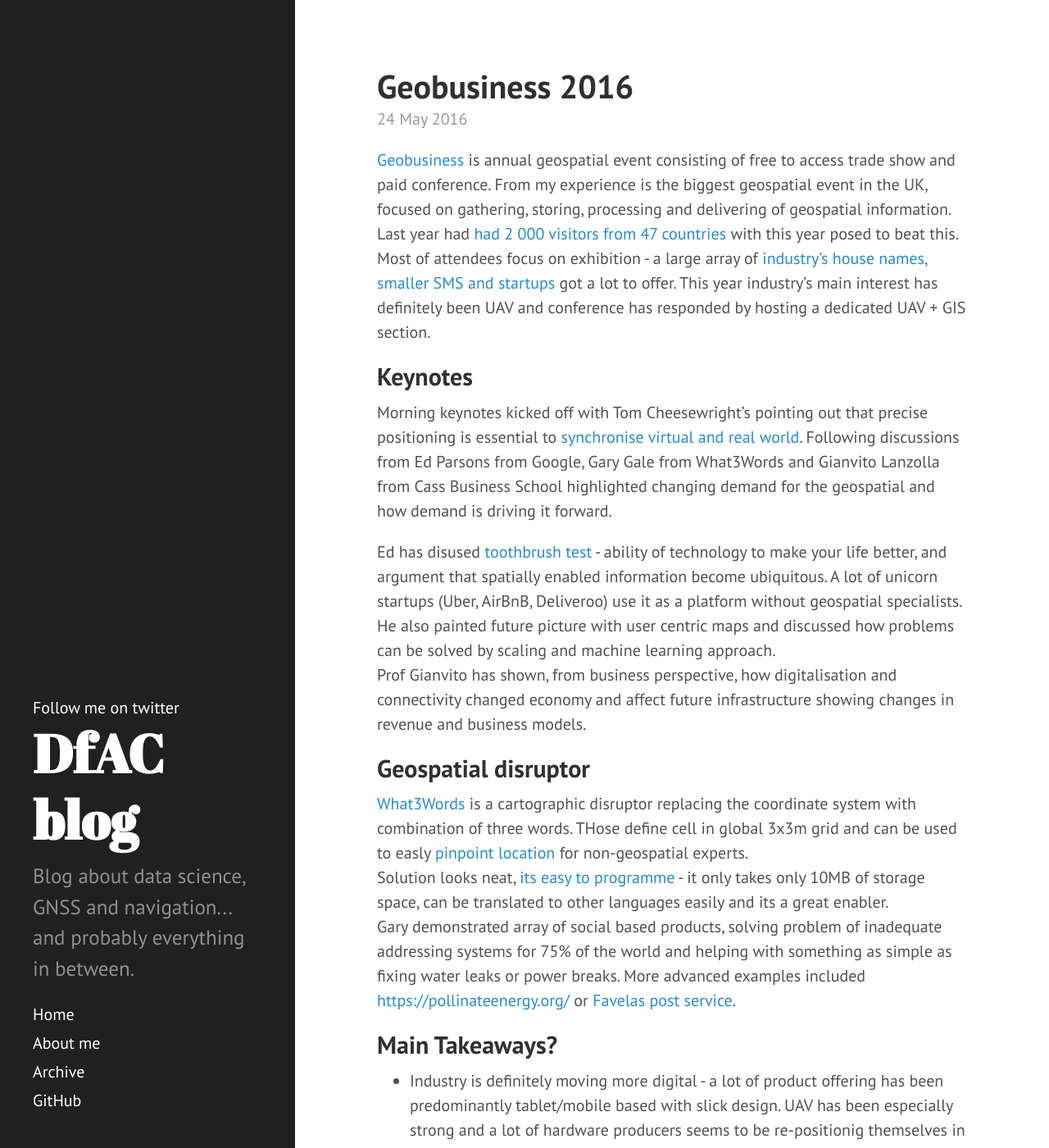
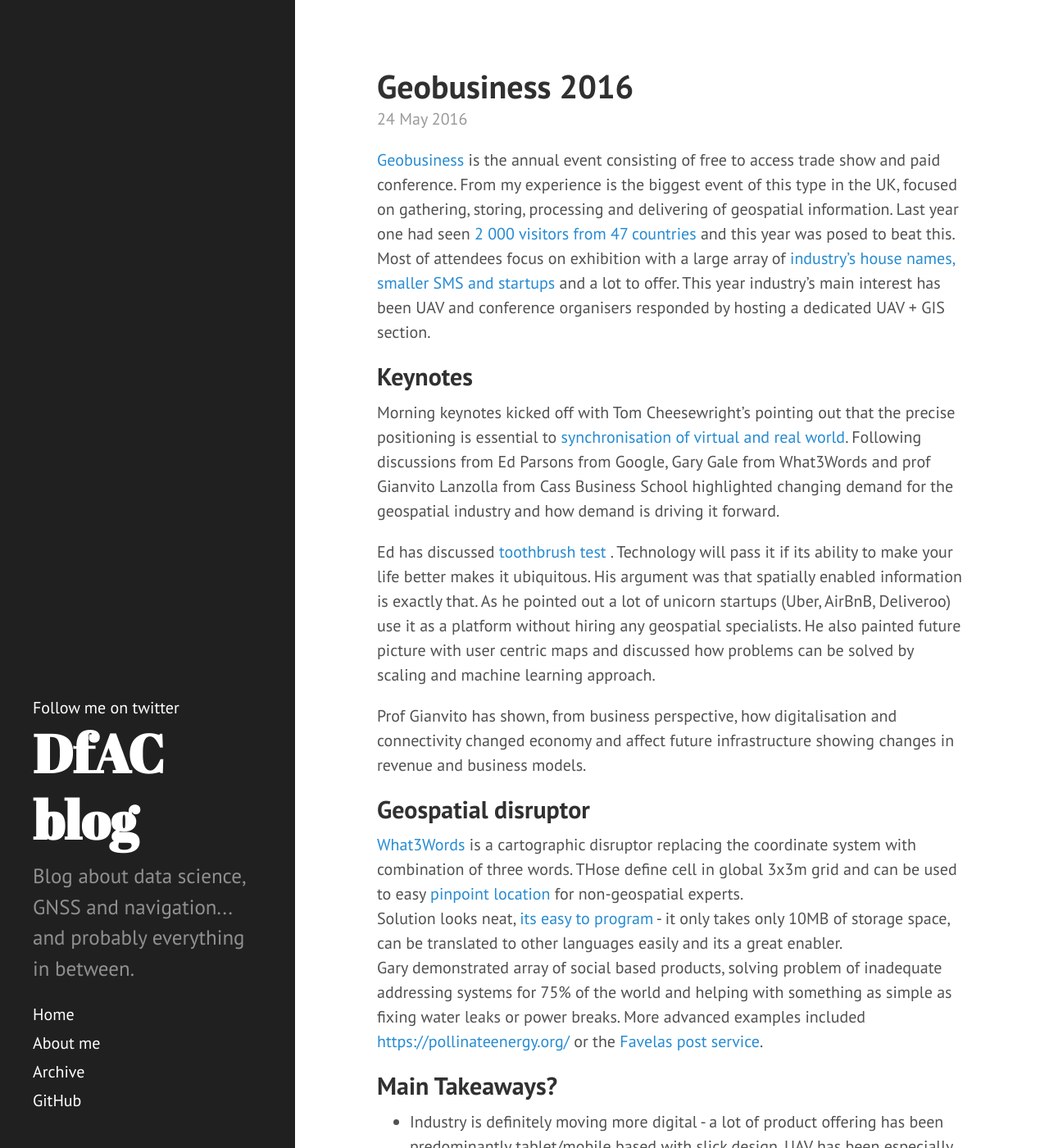
Before and after one commit to DfAC/DfAC.github.io, a Jekyll site: the page built from _posts/2016-05-24-GeoBusinessLondon2016.md, in a window 1280 px wide and 1400 px high. Shown: the whole window at 82% size. Built offline with Jekyll 4.4.1, drawn with Linux system fonts in a browser that asks for light colours; comment, search, counter and statistics services are not loaded.

Commit message:
fixing typos

```diff
--- a/_posts/2016-05-24-GeoBusinessLondon2016.md
+++ b/_posts/2016-05-24-GeoBusinessLondon2016.md
@@ -6,21 +6,22 @@ category: blog
 comments: True
 ---
 
-[Geobusiness](http://geobusinessshow.com/) is annual geospatial event consisting of free to access trade show and paid conference. From my experience is the biggest geospatial event in the UK, focused on gathering, storing, processing and delivering of geospatial information. Last year had [had 2 000 visitors from 47 countries](http://geobusinessshow.com/wp-content/uploads/GEO-Business-2015-Show-Review.pdf) with this year posed to beat this.
-Most of attendees focus on exhibition - a large array of [industry's house names, smaller SMS and startups](http://geobusinessshow.com/whos-attending/) got a lot to offer. This year industry's main interest has definitely been UAV and conference has responded by hosting a dedicated UAV + GIS section.
+[Geobusiness](http://geobusinessshow.com/) is the  annual event consisting of free to access trade show and paid conference. From my experience is the biggest event of this type in the UK, focused on gathering, storing, processing and delivering of geospatial information. Last year one had seen [2 000 visitors from 47 countries](http://geobusinessshow.com/wp-content/uploads/GEO-Business-2015-Show-Review.pdf) and  this year was posed to beat this.
+Most of attendees focus on exhibition with a large array of [industry's house names, smaller SMS and startups](http://geobusinessshow.com/whos-attending/) and a lot to offer. This year industry's main interest has been UAV and conference organisers responded by hosting a dedicated UAV + GIS section.
 
 ## Keynotes
 
-Morning keynotes kicked off with Tom Cheesewright's pointing out that precise positioning is essential to [synchronise virtual and real world](http://www.bookofthefuture.co.uk/2016/05/geobusiness-location-is-the-key-to-synchronising-our-two-worlds/). Following discussions from Ed Parsons from Google, Gary Gale from What3Words and Gianvito Lanzolla from Cass Business School highlighted changing demand for the geospatial and how demand is driving it forward.
+Morning keynotes kicked off with Tom Cheesewright's pointing out that the precise positioning is essential to [synchronisation of virtual and real world](http://www.bookofthefuture.co.uk/2016/05/geobusiness-location-is-the-key-to-synchronising-our-two-worlds/). Following discussions from Ed Parsons from Google, Gary Gale from What3Words and prof Gianvito Lanzolla from Cass Business School highlighted changing demand for the geospatial industry and how demand is driving it forward.
 
-Ed has disused [toothbrush test ](http://www.inc.com/larry-kim/how-google-s-ceo-only-buys-companies-that-pass-his-crazy-toothbrush-test.html)- ability of technology to make your life better, and argument that spatially enabled information become ubiquitous. A lot of unicorn startups (Uber, AirBnB, Deliveroo) use it as a platform without geospatial specialists. He also painted future picture with user centric maps and discussed how problems can be solved by scaling and machine learning approach.
+Ed has discussed [toothbrush test ](http://www.inc.com/larry-kim/how-google-s-ceo-only-buys-companies-that-pass-his-crazy-toothbrush-test.html). Technology will pass it if its ability to make your life better makes it ubiquitous. His argument was that spatially enabled information is exactly that. As he pointed out a lot of unicorn startups (Uber, AirBnB, Deliveroo) use it as a platform without hiring any geospatial specialists. He also painted future picture with user centric maps and discussed how problems can be solved by scaling and machine learning approach.
+
 Prof Gianvito has shown, from business perspective, how digitalisation and connectivity changed economy and affect future infrastructure showing changes in revenue and business models.
 
 ## Geospatial disruptor
 
-[What3Words](http://what3words.com/) is a cartographic disruptor replacing the coordinate system with combination of three words. THose define cell in global 3x3m grid and can be used to easly [pinpoint location](http://what3words.com/about/) for non-geospatial experts.
-Solution looks neat, [its easy to programme](https://www.dropbox.com/s/u4lpy7y3qh4ei7q/what3words%20-%20Technical%20Appraisal%20V1.1.pdf?dl=0) - it only takes only 10MB of storage space, can be translated to other languages easily and its a great enabler.
-Gary demonstrated array of social based products, solving problem of inadequate addressing systems for 75% of the world and helping with something as simple as fixing water leaks or power breaks. More advanced examples included <https://pollinateenergy.org/> or [Favelas post service](http://www.bbc.co.uk/news/business-32444811).
+[What3Words](http://what3words.com/) is a cartographic disruptor replacing the coordinate system with combination of three words. THose define cell in global 3x3m grid and can be used to easy [pinpoint location](http://what3words.com/about/) for non-geospatial experts.
+Solution looks neat, [its easy to program](https://www.dropbox.com/s/u4lpy7y3qh4ei7q/what3words%20-%20Technical%20Appraisal%20V1.1.pdf?dl=0) - it only takes only 10MB of storage space, can be translated to other languages easily and its a great enabler.
+Gary demonstrated array of social based products, solving problem of inadequate addressing systems for 75% of the world and helping with something as simple as fixing water leaks or power breaks. More advanced examples included <https://pollinateenergy.org/> or the [Favelas post service](http://www.bbc.co.uk/news/business-32444811).
 
 ## Main Takeaways?
 
```
